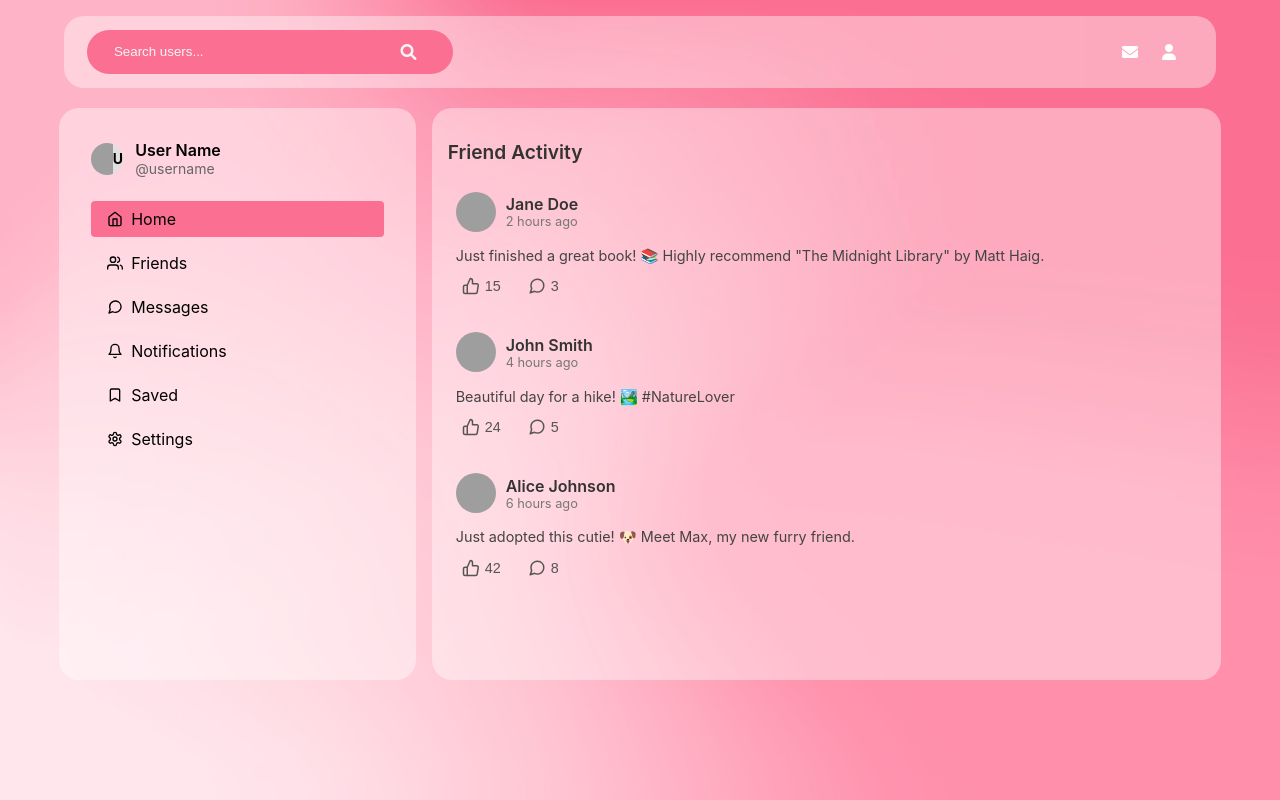
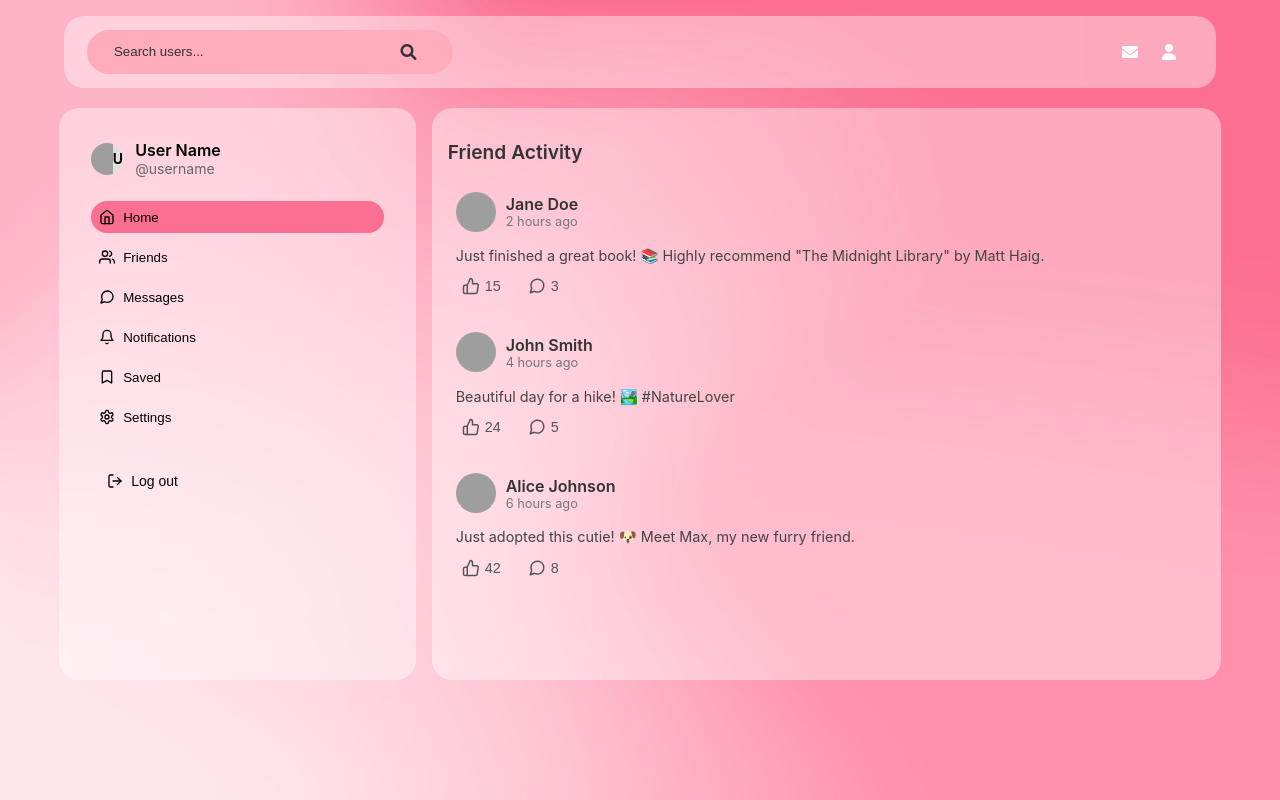
Before and after one commit to irmelap2412/react-app, a React (Create React App) app: page / in a window 1280 px wide. Built offline with nearby package versions, Linux system fonts and the light colour scheme; grey boxes are pictures that could not be loaded.

Commit message:
Tweak some looks

```diff
--- a/src/App.css
+++ b/src/App.css
@@ -26,15 +26,6 @@
   padding-bottom: 0.5rem;
   background-color: rgba(255, 255, 255, 0.4);
   border-radius: 20px;
-}
-
-@keyframes App-logo-spin {
-  from {
-    transform: rotate(0deg);
-  }
-  to {
-    transform: rotate(360deg);
-  }
 }
 
 .main{
--- a/src/components/Leftsidebar.css
+++ b/src/components/Leftsidebar.css
@@ -72,7 +72,9 @@
     text-decoration: none;
     color: inherit;
     border-radius: 4px;
-    transition: background-color 0.3s;
+    background-color: transparent;
+    padding: 0.5rem;
+    border-radius: 2rem;
   }
 
   .nav-item:hover {
@@ -101,14 +103,27 @@
     width: 100%;
     padding: 8px 16px;
     background-color: transparent;
-    border: 1px solid #e0e0e0;
     border-radius: 4px;
     cursor: pointer;
     font-size: 14px;
     color: inherit;
     transition: background-color 0.3s;
+    border-radius: 2rem;
   }
 
   .logout-button:hover {
     background-color: #f0f0f0;
   }
+
+  button{
+    border:transparent;
+  }
+
+
+  button{
+    border:transparent;
+  }
+
+  button:hover{
+    cursor:pointer;
+  }
--- a/src/components/Leftsidebar.jsx
+++ b/src/components/Leftsidebar.jsx
@@ -15,35 +15,32 @@ export function Leftsidebar({ setActiveComponent, activeComponent }) {
             <p className="user-handle">@username</p>
           </div>
         </a>
-        <div className="scroll-area">
         <nav className="nav-menu">
-          <div className={`nav-item ${activeComponent === "Friendactivity" ? "active" : ""}`}
-          onClick={() => setActiveComponent("Friendactivity")}>
+          <button className={`nav-item ${activeComponent === "Friendactivity" ? "active" : ""}`} onClick={() => setActiveComponent("Friendactivity")}>
             <svg xmlns="http://www.w3.org/2000/svg" viewBox="0 0 24 24" fill="none" stroke="currentColor" strokeWidth="2" strokeLinecap="round" strokeLinejoin="round" className="nav-icon"><path d="m3 9 9-7 9 7v11a2 2 0 0 1-2 2H5a2 2 0 0 1-2-2z"/><polyline points="9 22 9 12 15 12 15 22"/></svg>
             Home
-            </div>
-            <div className={`nav-item ${activeComponent === 'Matches' ? 'active' : ''}`} onClick={() => setActiveComponent('Matches')}>
+          </button>
+          <button className={`nav-item ${activeComponent === 'Matches' ? 'active' : ''}`} onClick={() => setActiveComponent('Matches')}>
             <svg xmlns="http://www.w3.org/2000/svg" viewBox="0 0 24 24" fill="none" stroke="currentColor" strokeWidth="2" strokeLinecap="round" strokeLinejoin="round" className="nav-icon"><path d="M17 21v-2a4 4 0 0 0-4-4H5a4 4 0 0 0-4 4v2"/><circle cx="9" cy="7" r="4"/><path d="M23 21v-2a4 4 0 0 0-3-3.87"/><path d="M16 3.13a4 4 0 0 1 0 7.75"/></svg>
             Friends
-            </div>
-            <div className="nav-item" onClick={() => setActiveComponent('Messages')} >
+          </button>
+          <button className={`nav-item ${activeComponent === 'Messages' ? 'active' : ''}`} onClick={() => setActiveComponent('Messages')}>
             <svg xmlns="http://www.w3.org/2000/svg" viewBox="0 0 24 24" fill="none" stroke="currentColor" strokeWidth="2" strokeLinecap="round" strokeLinejoin="round" className="nav-icon"><path d="M21 11.5a8.38 8.38 0 0 1-.9 3.8 8.5 8.5 0 0 1-7.6 4.7 8.38 8.38 0 0 1-3.8-.9L3 21l1.9-5.7a8.38 8.38 0 0 1-.9-3.8 8.5 8.5 0 0 1 4.7-7.6 8.38 8.38 0 0 1 3.8-.9h.5a8.48 8.48 0 0 1 8 8v.5z"/></svg>
             Messages
-            </div>
-            <div  className="nav-item" onClick={() => setActiveComponent('Notifications')}>
+          </button>
+          <button className={`nav-item ${activeComponent === 'Notifications' ? 'active' : ''}`} onClick={() => setActiveComponent('Notifications')}>
             <svg xmlns="http://www.w3.org/2000/svg" viewBox="0 0 24 24" fill="none" stroke="currentColor" strokeWidth="2" strokeLinecap="round" strokeLinejoin="round" className="nav-icon"><path d="M6 8a6 6 0 0 1 12 0c0 7 3 9 3 9H3s3-2 3-9"/><path d="M10.3 21a1.94 1.94 0 0 0 3.4 0"/></svg>
             Notifications
-            </div>
-            <div className="nav-item" onClick={() => setActiveComponent('Saved')} >
+          </button>
+          <button className={`nav-item ${activeComponent === 'Saved' ? 'active' : ''}`} onClick={() => setActiveComponent('Saved')}>
             <svg xmlns="http://www.w3.org/2000/svg" viewBox="0 0 24 24" fill="none" stroke="currentColor" strokeWidth="2" strokeLinecap="round" strokeLinejoin="round" className="nav-icon"><path d="m19 21-7-4-7 4V5a2 2 0 0 1 2-2h10a2 2 0 0 1 2 2v16z"/></svg>
             Saved
-            </div>
-            <div className="nav-item" onClick={() => setActiveComponent('Settings')} >
+          </button>
+          <button className={`nav-item ${activeComponent === 'Settings' ? 'active' : ''}`} onClick={() => setActiveComponent('Settings')}>
             <svg xmlns="http://www.w3.org/2000/svg" viewBox="0 0 24 24" fill="none" stroke="currentColor" strokeWidth="2" strokeLinecap="round" strokeLinejoin="round" className="nav-icon"><path d="M12.22 2h-.44a2 2 0 0 0-2 2v.18a2 2 0 0 1-1 1.73l-.43.25a2 2 0 0 1-2 0l-.15-.08a2 2 0 0 0-2.73.73l-.22.38a2 2 0 0 0 .73 2.73l.15.1a2 2 0 0 1 1 1.72v.51a2 2 0 0 1-1 1.74l-.15.09a2 2 0 0 0-.73 2.73l.22.38a2 2 0 0 0 2.73.73l.15-.08a2 2 0 0 1 2 0l.43.25a2 2 0 0 1 1 1.73V20a2 2 0 0 0 2 2h.44a2 2 0 0 0 2-2v-.18a2 2 0 0 1 1-1.73l.43-.25a2 2 0 0 1 2 0l.15.08a2 2 0 0 0 2.73-.73l.22-.39a2 2 0 0 0-.73-2.73l-.15-.08a2 2 0 0 1-1-1.74v-.5a2 2 0 0 1 1-1.74l.15-.09a2 2 0 0 0 .73-2.73l-.22-.38a2 2 0 0 0-2.73-.73l-.15.08a2 2 0 0 1-2 0l-.43-.25a2 2 0 0 1-1-1.73V4a2 2 0 0 0-2-2z"/><circle cx="12" cy="12" r="3"/></svg>
             Settings
-            </div>
+          </button>
         </nav>
-        </div>
       </div>
       <div className="sidebar-footer">
         <button className="logout-button">
@@ -55,4 +52,5 @@ export function Leftsidebar({ setActiveComponent, activeComponent }) {
   );
 }
 
+
 export default Leftsidebar;
--- a/src/components/Searchbar.css
+++ b/src/components/Searchbar.css
@@ -2,8 +2,8 @@
   width: 30%; /* Širina searchbar-a */
   display: flex;
   align-items: center; /* Vertikalno centriranje unutar searchbar-a */
-  background-color: rgba(251, 111, 146, 255);
-  color: whitesmoke;
+  background-color: rgb(256,172,188);
+  color: inherit;
   height: 80%; /* Visina searchbar-a */
   border-radius: 2rem;
   margin-left: 2%; /* Razmak od leve strane navbara */
@@ -14,8 +14,8 @@
   width: 80%; /* Širina searchbar-a */
   display: flex;
   align-items: center; /* Vertikalno centriranje unutar searchbar-a */
-  background-color: rgba(251, 111, 146, 255);
-  color: white;
+  background-color: rgb(256,172,188);
+  color: #333;
   height: 80%; /* Visina searchbar-a */
   border-radius: 2rem;
   margin-left: 2%; /* Razmak od leve strane navbara */
@@ -24,8 +24,12 @@
   font-weight: bold;
 }
 
+.searchbar i{
+  color:#333;
+}
+
 .searchbar input::placeholder {
-  color: whitesmoke;
+  color: #333;
   font-weight:normal;
 }
 
```
Lines whose indentation alone changed are shown as unchanged.
